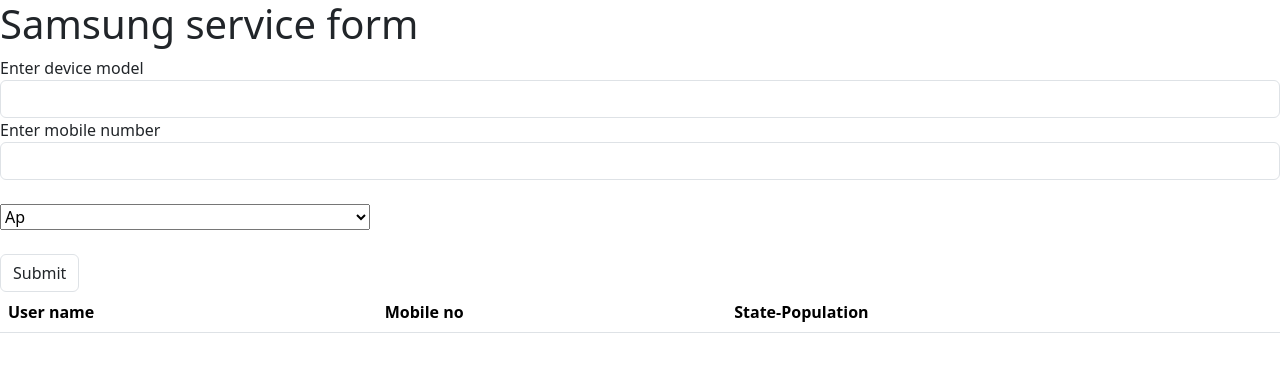
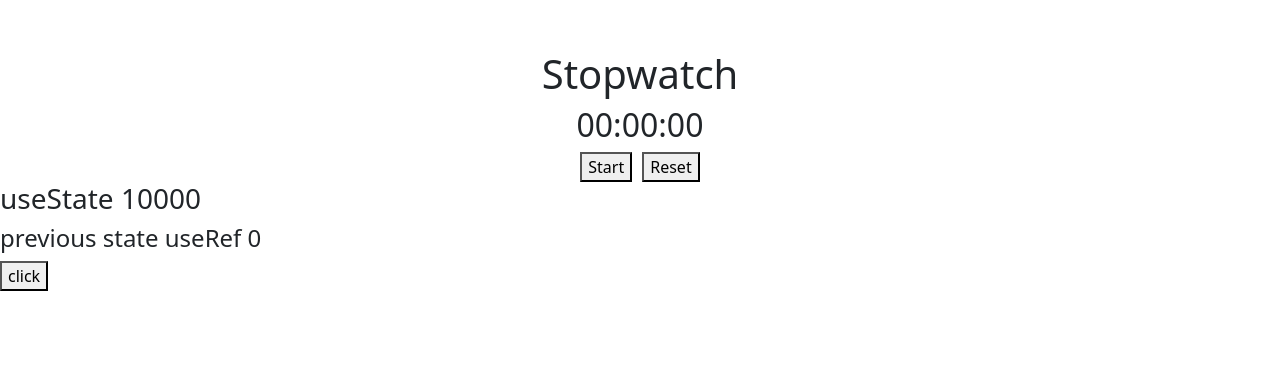
Before and after one commit to silpakammara99/react_work, a React (Vite) app: page / in a window 1280 px wide. Shown: the top 372 px of the page. Built offline with nearby package versions, Linux system fonts and the light colour scheme.

Commit message:
useEffect hook

```diff
--- a/src/App.jsx
+++ b/src/App.jsx
@@ -2,22 +2,30 @@
 // import style from "./componets creation/greetings/greet.module.css"
 // import CustomeCards from "./componets creation/boostrap/bootstrap"
 // import { CardsData } from "./data/cardsdata"
-import Mounting from "./componets creation/life-cycle/render-mounting";
-import ParentComponet from "./componets creation/pure component/parent";
-import Counter from "./componets creation/usestate-practice/useState_hook";
-import CustomTodo from './componets creation/usestate-practice/todolist';
-import DataChange from "./componets creation/usestate-practice/input_change";
-import MyCheckbox from "./componets creation/usestate-practice/checked";
-import { UseRefExample } from "./componets creation/hooks/useref-hook/useref-prac";
-import { UncontrolledComponent } from "./componets creation/hooks/uncontrolled components/uncontrolled-form";
-import { DataShowTable } from "./componets creation/datashow_table";
-import { ControlledForm } from "./componets creation/hooks/controlled component/controlled_validations";
-import { ReuseStateForm } from "./componets creation/hooks/controlled component/reuse_useState_validation";
+// import Mounting from "./componets creation/life-cycle/render-mounting";
+// import ParentComponet from "./componets creation/pure component/parent";
+// import Counter from "./componets creation/usestate-practice/useState_hook";
+// import CustomTodo from './componets creation/usestate-practice/todolist';
+// import DataChange from "./componets creation/usestate-practice/input_change";
+// import MyCheckbox from "./componets creation/usestate-practice/checked";
+// import { UseRefExample } from "./componets creation/hooks/useref-hook/useref-prac";
+// import { UncontrolledComponent } from "./componets creation/hooks/uncontrolled components/uncontrolled-form";
+// import { DataShowTable } from "./componets creation/datashow_table";
+// import { ControlledForm } from "./componets creation/hooks/controlled component/controlled_validations";
+// import { ReuseStateForm } from "./componets creation/hooks/controlled component/reuse_useState_validation";
+// import { UseEffectExample } from "./componets creation/hooks/useEffect hook/useEffect";
+import { UseEffectExample3 } from './componets creation/hooks/useEffect hook/useEffect_3';
+import { UseEffectExample2 } from './componets creation/hooks/useEffect hook/useEffect_eventlist';
+import { Stopwatch } from './componets creation/timer task/timer';
 
 const App = () => {
   return(
 <>
-<ReuseStateForm/>
+<Stopwatch/>
+{/* <UseEffectExample/> */}
+{/* <UseEffectExample2/> */}
+<UseEffectExample3/>
+{/* <ReuseStateForm/> */}
 {/* <ControlledForm/> */}
 {/* <DataShowTable/> */}
 {/* <UncontrolledComponent/> */}
--- /dev/null
+++ b/src/componets creation/hooks/useEffect hook/useEffect.jsx
@@ -0,0 +1,51 @@
+import axios from "axios";
+import { useEffect, useState } from "react";
+
+export const UseEffectExample = () => {
+  const [data, setData] = useState([]);
+  const [type, setType] = useState("products");
+  const [age, setAge] = useState(0);
+
+  useEffect(() => {
+    console.log("useeffect rendering..");
+    document.title = `current age${age}`;
+    fetchData();
+  }, [type, age]);
+
+  const fetchData = async () => {
+    try {
+
+      const { data, status } = await axios.get(
+        `https://fakestoreapi.com/${type}`
+      );
+      if (status == 200) {
+        console.log(data);
+        setData(data);
+      }
+    } catch (error) {
+      console.log(error);
+    }
+  };
+
+  const changeHandler = (each) => {
+    setType(each);
+  };
+
+  const ageHandler = () => {
+    setAge(age + 1);
+  };
+  return (
+    <>
+      <h3>use effect examples</h3>
+      <h1>{type}</h1>
+      <button onClick={ageHandler}>agechange</button>
+
+      {["products", "carts", "users"].map((each) => {
+        return <button onClick={() => changeHandler(each)}>{each}</button>;
+      })}
+      {data.map((each) => {
+        return <div key={each.id}>{JSON.stringify(each)}</div>;
+      })}
+    </>
+  );
+};
--- /dev/null
+++ b/src/componets creation/hooks/useEffect hook/useEffect_3.jsx
@@ -0,0 +1,23 @@
+import { useEffect, useRef, useState } from "react";
+
+export const UseEffectExample3 = () => {
+  const [salary, setSalary] = useState(10000);
+  const salaryRef = useRef(0);
+
+  useEffect(() => {
+    console.log("useeffect trigeer");
+    salaryRef.current = salary;
+  }, [salary]);
+
+  const salaryHandler = () => {
+    setSalary(salary + 1000);
+  };
+
+  return (
+    <>
+      <h3>useState {salary}</h3>
+      <h4>previous state useRef {salaryRef.current}</h4>
+      <button onClick={salaryHandler}>click</button>
+    </>
+  );
+};
--- /dev/null
+++ b/src/componets creation/hooks/useEffect hook/useEffect_eventlist.jsx
@@ -0,0 +1,32 @@
+import { useEffect, useState } from "react";
+
+export const UseEffectExample2 = () => {
+  const [position, setPosition] = useState({
+    xPosition: 0,
+    yPosition: 0,
+  });
+
+  const mouseMoveTracker = (event) => {
+    console.log(event);
+    const { clientX, clientY } = event;
+    setPosition({
+      xPosition: clientX,
+      yPosition: clientY,
+    });
+  };
+
+  useEffect(() => {
+    window.addEventListener("mousemove", mouseMoveTracker);
+    return () => {
+      window.removeEventListener("mousemove", mouseMoveTracker);
+    };
+  }, []); // Dependency array ensures the effect runs only on mount/unmount
+
+  return (
+    <>
+      <h1>useEffect Event Listeners</h1>
+      <h3>x-position-{position.xPosition}</h3>
+      <h3>Y-position-{position.yPosition}</h3>
+    </>
+  );
+};
--- /dev/null
+++ b/src/componets creation/timer task/timer.jsx
@@ -0,0 +1,51 @@
+import React, { useState, useEffect } from "react";
+
+export const Stopwatch = () => {
+    const [time, setTime] = useState(0); // Time in seconds
+    const [isRunning, setIsRunning] = useState(false); // Stopwatch running status
+
+    useEffect(() => {
+        let timerId;
+
+        if (isRunning) {
+            timerId = setInterval(() => {
+                setTime((prevTime) => prevTime + 1);
+            }, 1000); // Increment time every second
+        }
+
+        // Cleanup the interval on stop or unmount
+        return () => clearInterval(timerId);
+    }, [isRunning]);
+
+    const formatTime = (timeInSeconds) => {
+        const hours = Math.floor(timeInSeconds / 3600);
+        const minutes = Math.floor((timeInSeconds % 3600) / 60);
+        const seconds = timeInSeconds % 60;
+
+        const pad = (num) => String(num).padStart(2, "0"); // Add leading zeros
+
+        return `${pad(hours)}:${pad(minutes)}:${pad(seconds)}`;
+    };
+
+    const handleStartStop = () => {
+        setIsRunning((prev) => !prev); // Toggle the running status
+    };
+
+    const handleReset = () => {
+        setIsRunning(false);
+        setTime(0); // Reset time to 0
+    };
+
+    return (
+        <div style={{ textAlign: "center", marginTop: "50px" }}>
+            <h1>Stopwatch</h1>
+            <h2>{formatTime(time)}</h2>
+            <button onClick={handleStartStop}>
+                {isRunning ? "Stop" : "Start"}
+            </button>
+            <button onClick={handleReset} style={{ marginLeft: "10px" }}>
+                Reset
+            </button>
+        </div>
+    );
+};
```
